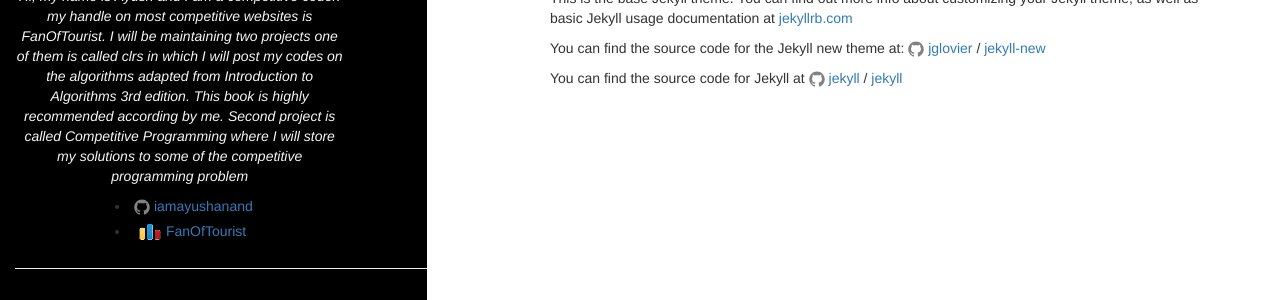
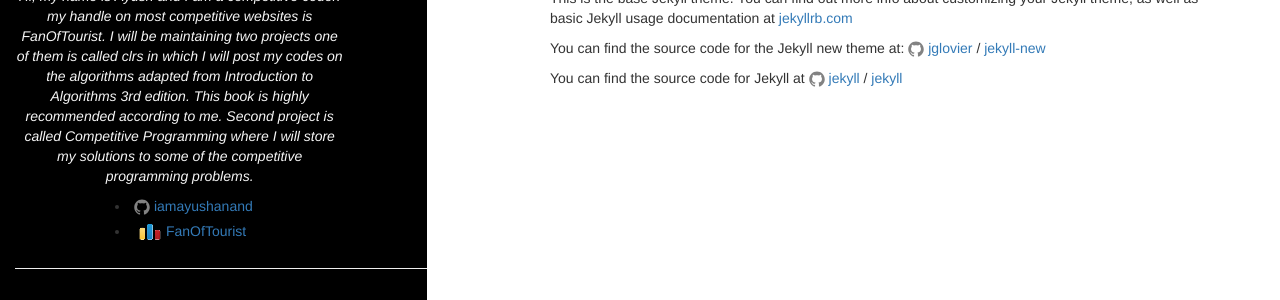
Before and after one commit to iamayushanand/iamayushanand.github.io, a Jekyll site: the page built from about.md, in a window 1280 px wide. Shown: the part 134-434 px from the top of the page. Built offline with Jekyll 4.4.1, drawn with Linux system fonts in a browser that asks for light colours; nearby versions of some CDN libraries; some of the changed text lies outside the part shown.

Commit message:
Initial commit

```diff
--- a/_config.yml
+++ b/_config.yml
@@ -13,9 +13,9 @@ description: > # this means to ignore newlines until "baseurl:"
   my handle on most competitive websites is FanOfTourist.
   I will be maintaining two projects
   one of them is called clrs in which I will post my codes on the algorithms adapted from Introduction to Algorithms 3rd edition.
-  This book is highly recommended according by me.
+  This book is highly recommended according to me.
   Second project is called Competitive Programming where I will store
-  my solutions to some of the competitive programming problem
+  my solutions to some of the competitive programming problems.
 baseurl: "" # the subpath of your site, e.g. /blog
 url: "http://iamayushanand.github.io" # the base hostname & protocol for your site
 github_username:  iamayushanand
```
